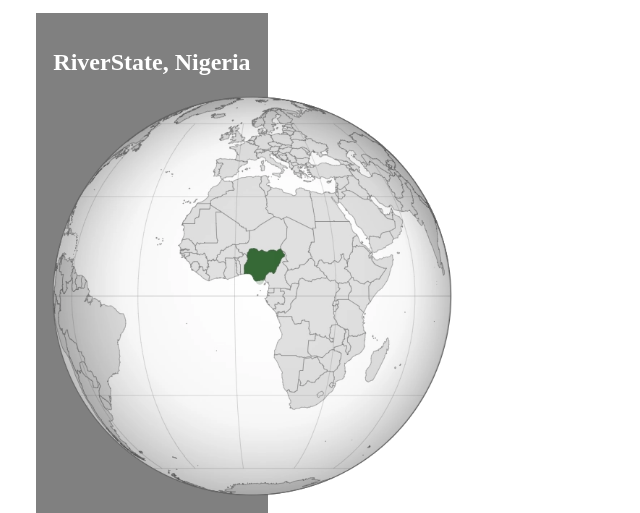
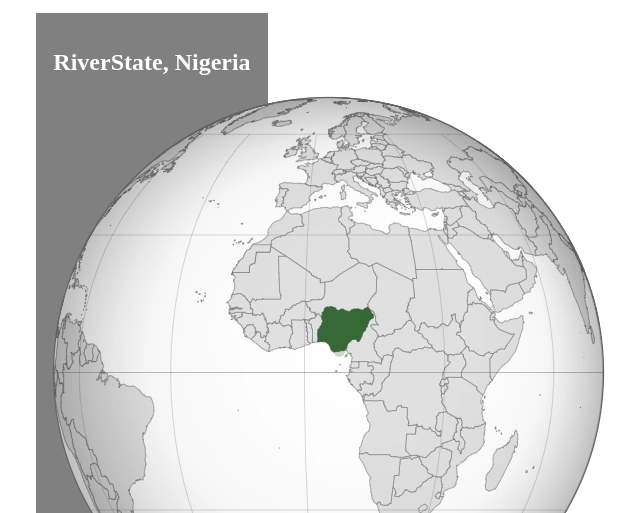
Before and after one commit to LORDGURU-sudo/wdd130, a plain HTML site: page index.html in a window 1280 px wide. Shown: the part 525-1038 px from the top of the page, without its empty margins (488-1128 px from the left). Drawn offline with Linux system fonts and the light colour scheme.

Commit message:
Error fix

```diff
--- a/index.html
+++ b/index.html
@@ -28,8 +28,9 @@
     </main>
     <aside>
         <h2>RiverState, Nigeria</h2>
-        <img src="./week02/images/nigeria-in-map.webp" alt="Nigeria in the world" width="400px">
+        <img src="./week02/images/nigeria-in-map.webp" alt="Nigeria in the world">
         <p>Nigeria, officially the Federal Republic of Nigeria, is a country in West Africa between the Sahel to the north and the Gulf of Guinea in the Atlantic Ocean to the south. It covers an area of 923,769 square kilometres (356,669 mi2).</p>
+    </aside>
     <footer>
         <p>©️2026 😎 Richard Kalu Uduma 😎 RiverState, Nigeria</p>
     </footer>
```
